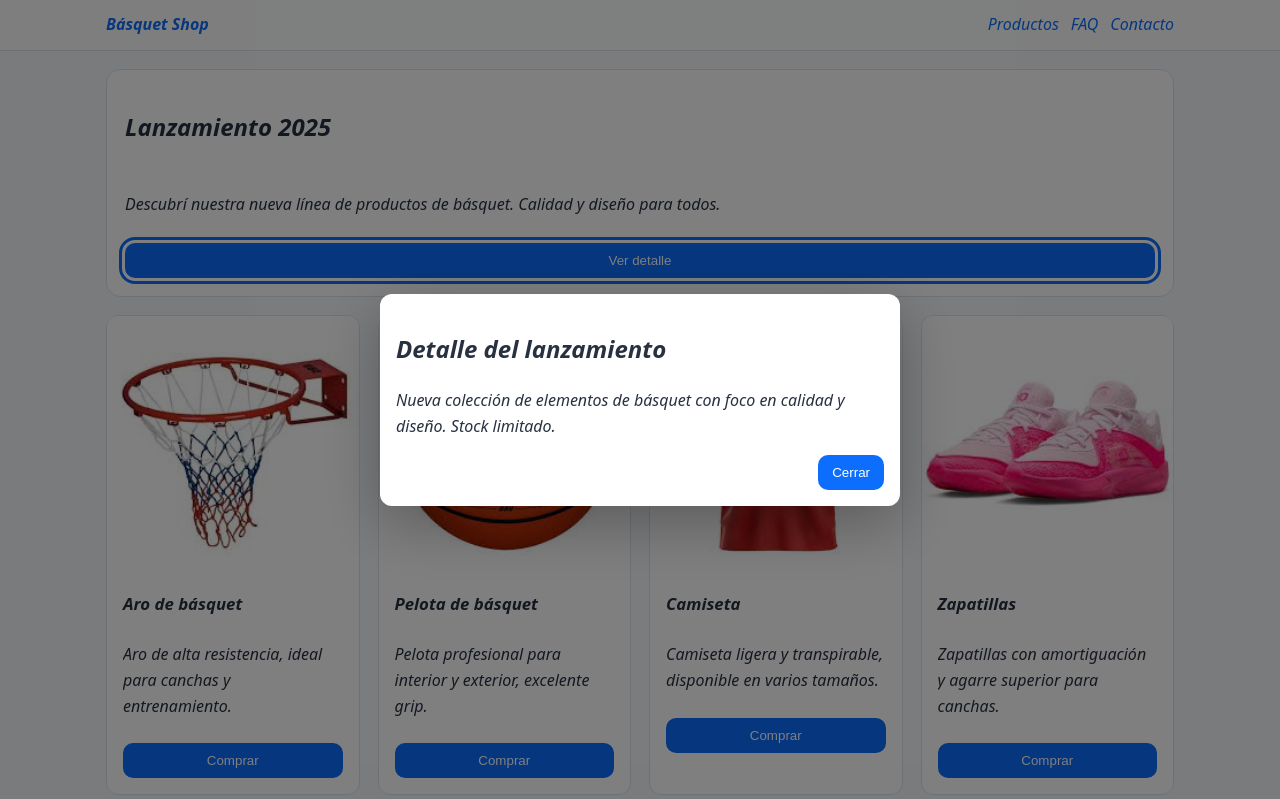
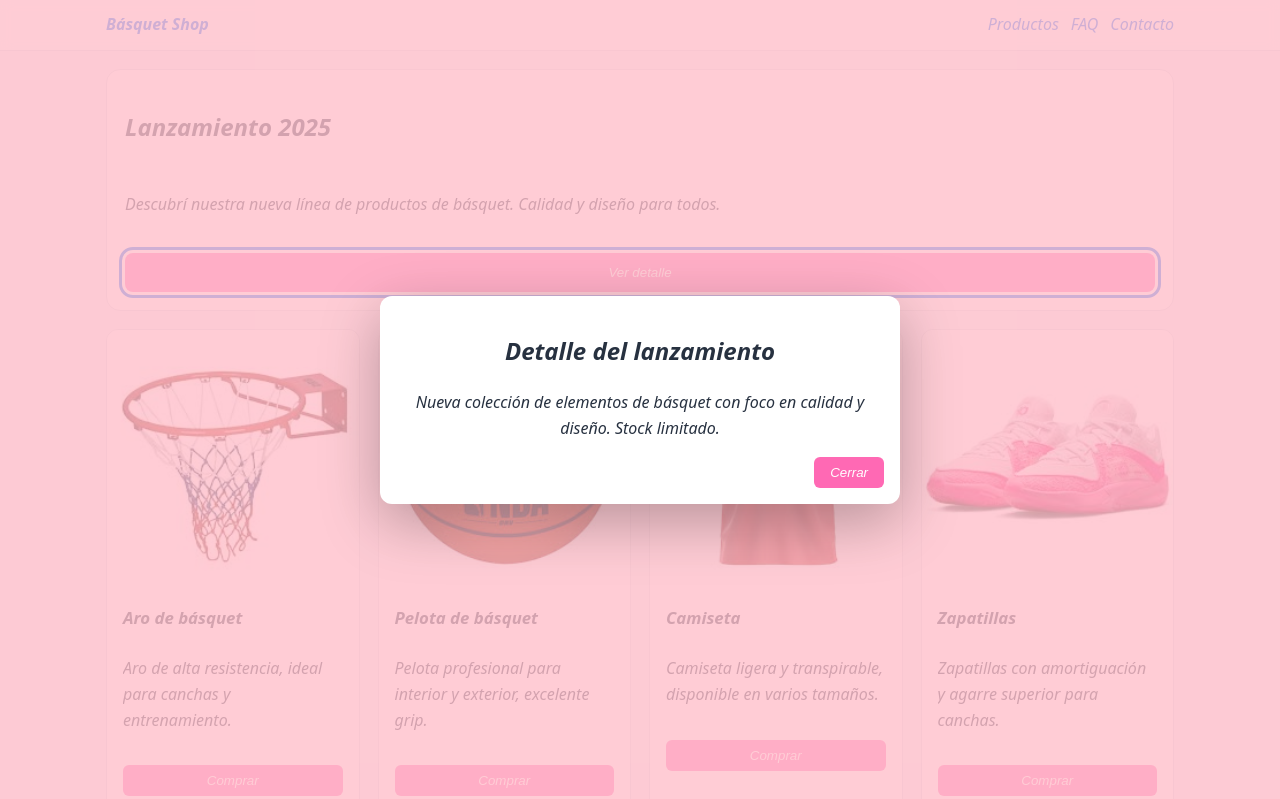
Before and after one commit to josefinamainero/integrador2, a plain HTML site: page index.html in a window 1280 px wide. Both pictures are taken after a click on the button "Ver detalle". Shown: the top 799 px of the page. Drawn offline with Linux system fonts and the light colour scheme; files whose address does not match are found by name.

Commit message:
Add files via upload

```diff
--- a/style.css
+++ b/style.css
@@ -156,23 +156,80 @@ main {
   display: none;
   position: fixed;
   inset: 0;
-  background: rgba(0, 0, 0, 0.5);
+  background: rgba(255, 192, 203, 0.8); /* fondo rosa semi-transparente */
   z-index: 1200;
   align-items: center;
   justify-content: center;
 }
+
 .modal__dialog {
   background: #fff;
   width: min(92vw, 520px);
   border-radius: 12px;
   padding: 16px;
   box-shadow: 0 18px 60px rgba(0, 0, 0, 0.28);
+  font-style: italic; /* letra cursiva */
+  text-align: center;
 }
+
 .modal__footer {
   display: flex;
   justify-content: flex-end;
   gap: 8px;
   margin-top: 10px;
+}
+
+/* Botón Ver detalle */
+#openModal {
+  background-color: #ff69b4; /* rosa fuerte */
+  color: white;
+  border: none;
+  padding: 12px 20px;
+  border-radius: 8px;
+  cursor: pointer;
+  font-style: italic;
+  margin-top: 10px;
+}
+
+#openModal:hover {
+  background-color: #ff85c1;
+}
+
+/* Botón cerrar modal */
+#closeModal {
+  background-color: #ff69b4;
+  color: white;
+  border: none;
+  padding: 8px 16px;
+  border-radius: 6px;
+  cursor: pointer;
+  font-style: italic;
+}
+
+#closeModal:hover {
+  background-color: #ff85c1;
+}
+
+/* Botón comprar y select */
+.btn-comprar {
+  background-color: #ff69b4;
+  color: white;
+  border: none;
+  padding: 8px 16px;
+  border-radius: 6px;
+  cursor: pointer;
+  font-style: italic;
+  margin-top: 8px;
+}
+.btn-comprar:hover {
+  background-color: #ff85c1;
+}
+
+.opciones-pago {
+  margin-top: 8px;
+  width: 100%;
+  padding: 5px;
+  border-radius: 5px;
 }
 
 :focus {
```
